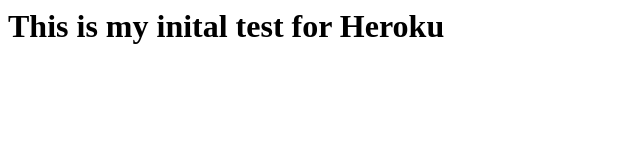
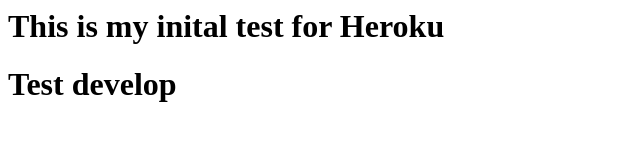
Before and after one commit to vladelpmk/about, a website: page dist/index.html in a window 1280 px wide. Shown: the whole page, without its empty margins (0-640 px from the left). Drawn offline with Linux system fonts and the light colour scheme.

Commit message:
test for develop

```diff
--- a/dist/index.html
+++ b/dist/index.html
@@ -1 +1,2 @@
 <h1>This is my inital test for Heroku</h1>
+<h1>Test develop</h1>
```
